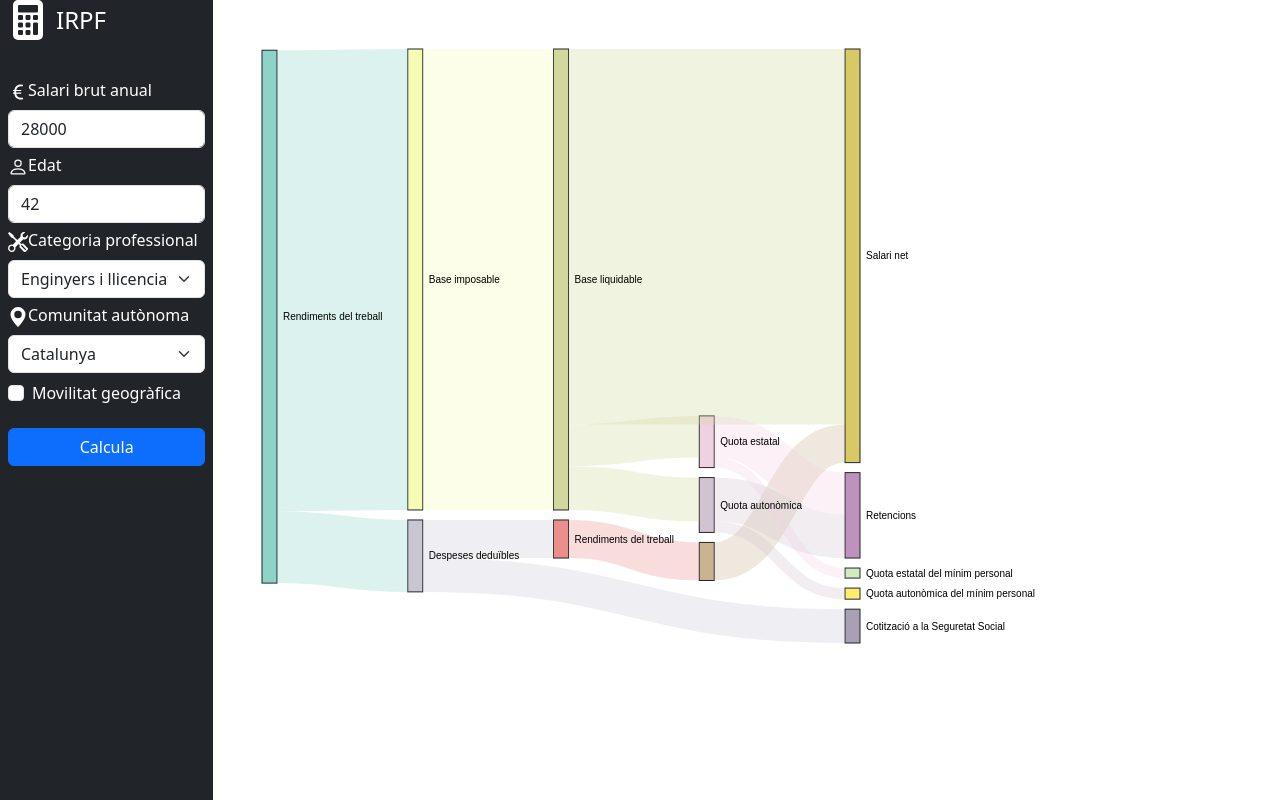
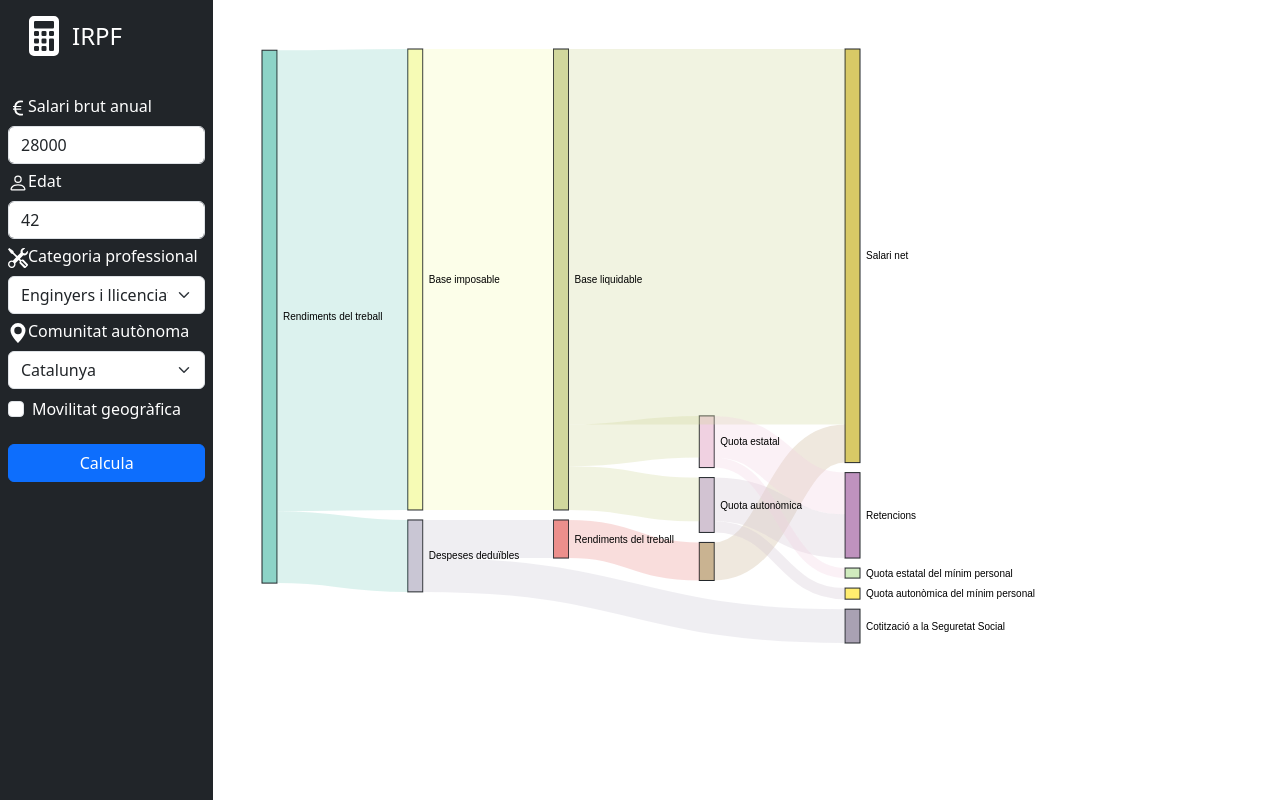
Before and after one commit to oriolarcas/irpf, a React (Create React App) app: page / in a window 1280 px wide. Built offline with nearby package versions, Linux system fonts and the light colour scheme.

Commit message:
Fix linter warnings

```diff
--- a/package.json
+++ b/package.json
@@ -47,6 +47,7 @@
     ]
   },
   "devDependencies": {
+    "@babel/plugin-proposal-private-property-in-object": "^7.21.11",
     "@types/chroma-js": "^2.4.0",
     "@types/d3": "^7.4.0",
     "@types/d3-sankey": "^0.12.1"
--- a/src/Sankey.tsx
+++ b/src/Sankey.tsx
@@ -110,7 +110,6 @@ export class Sankey extends React.Component<SankeyProps> {
             <svg width="100%" height="600" ref={this.svgRef}>
                 <g style={{ mixBlendMode: "multiply" }} stroke="currentcolor">
                     {nodes.map((node, i) => {
-                        let nodeObj: any = node;
                         return (
                         <SankeyNode
                             {...node}
--- a/src/Sidebar.tsx
+++ b/src/Sidebar.tsx
@@ -1,7 +1,6 @@
 import { IrpfParameters, CategoriaProfessional, ComunitatAutònoma, GrauDiscapacitat, Dependent } from './Irpf';
 
 import React from 'react';
-import { useEffect } from 'react';
 
 import Col from 'react-bootstrap/Col';
 import Form from 'react-bootstrap/Form';
@@ -67,7 +66,7 @@ class Sidebar extends React.Component<{onInput?: (params: IrpfParameters) => voi
         values.set(IrpfFormFields.SalariBrut, "28000"); // https://www.idescat.cat/indicadors/?id=anuals&n=10400
         values.set(IrpfFormFields.Edat, "42"); // https://www.idescat.cat/treball/epa?tc=4&id=xc1152&dt=2022&dt=2022
         values.set(IrpfFormFields.CategoriaProfessional, this.SelectToCategoriaProfessional.keys().next().value);
-        values.set(IrpfFormFields.ComunitatAutònoma, Array.from(this.SelectToComunitatAutònoma.entries()).filter(([value, props]) => (props.comunitatAutònoma == ComunitatAutònoma.Catalunya))[0][0]);
+        values.set(IrpfFormFields.ComunitatAutònoma, Array.from(this.SelectToComunitatAutònoma.entries()).filter(([value, props]) => (props.comunitatAutònoma === ComunitatAutònoma.Catalunya))[0][0]);
         values.set(IrpfFormFields.MovilitatGeogràfica, false);
 
         this.setState({values});
@@ -163,10 +162,10 @@ class Sidebar extends React.Component<{onInput?: (params: IrpfParameters) => voi
     render() {
         return (
             <Col md={3} xl={2} className='sidebar col-auto px-sm-2 px-0 bg-dark'>
-                <a href="#" className="d-flex align-items-center mb-3 mb-md-0 me-md-auto text-white text-decoration-none">
+                <div className="d-flex align-items-center m-3 mb-md-0 me-md-auto text-white text-decoration-none">
                     <CalculatorFill className="bi me-2" size={40} />
                     <span className="fs-4">IRPF</span>
-                </a>
+                </div>
                 <hr />
                 <Form onSubmit={this.onInput}>
                     <ul className="nav nav-pills flex-column mb-auto">
@@ -216,7 +215,7 @@ class Sidebar extends React.Component<{onInput?: (params: IrpfParameters) => voi
                                     Array.from(this.SelectToComunitatAutònoma.entries()).map((value) => {
                                         return <option
                                             value={value[0]}
-                                            selected={this.state.values.get(IrpfFormFields.ComunitatAutònoma) == value[0] ? true : undefined}>
+                                            selected={this.state.values.get(IrpfFormFields.ComunitatAutònoma) === value[0] ? true : undefined}>
                                                 {value[1].name}
                                             </option>
                                     })
```
Also changed, not shown: 1 other file (tests, documents, lock files or other folders).
